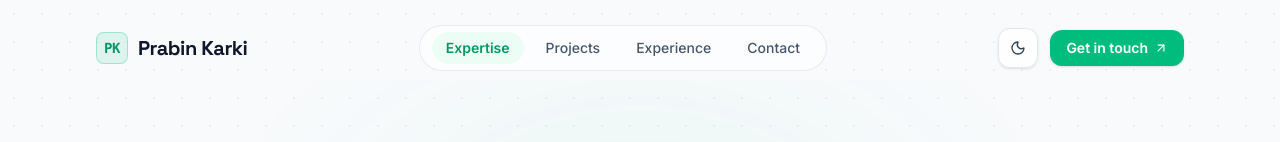
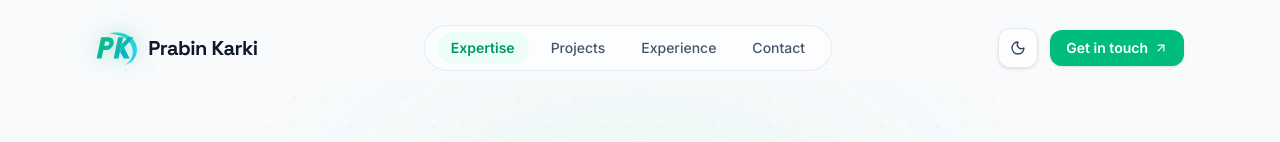
Before and after one commit to prabin2058/Update_portfolio, a Next.js app: page / in a window 1280 px wide. Shown: the top 142 px of the page. Built offline with nearby package versions, Linux system fonts and the light colour scheme.

Commit message:
feat(branding): add BrandMark monogram SVG component and integrate into Navbar
Create BrandMark component featuring an italic PK monogram with a sweeping emerald-to-cyan gradient swoosh and replace text placeholder in Navbar.

```diff
--- /dev/null
+++ b/src/components/common/BrandMark.tsx
@@ -0,0 +1,35 @@
+interface BrandMarkProps {
+  className?: string;
+}
+
+/**
+ * The "PK" logo: italic monogram with a sweeping swoosh, in the portfolio's
+ * emerald-to-cyan colours. Decorative: the name next to it already labels the link.
+ * Same drawing as the tab icon (src/app/icon.svg).
+ */
+export function BrandMark({ className = "" }: BrandMarkProps) {
+  return (
+    <svg viewBox="-6 -68 396 338" className={className} aria-hidden="true" focusable="false">
+      <defs>
+        <linearGradient id="pk-letters" gradientUnits="userSpaceOnUse" x1="0" y1="0" x2="310" y2="200">
+          <stop offset="0" stopColor="#10b981" />
+          <stop offset="1" stopColor="#06b6d4" />
+        </linearGradient>
+        <linearGradient id="pk-swoosh" gradientUnits="userSpaceOnUse" x1="120" y1="-40" x2="360" y2="260">
+          <stop offset="0" stopColor="#2dd4bf" />
+          <stop offset="1" stopColor="#22d3ee" />
+        </linearGradient>
+      </defs>
+      <path
+        fill="url(#pk-swoosh)"
+        d="M118 -38C292 -74 408 36 372 160C358 208 322 244 262 262C334 222 352 150 330 86C304 10 232 -22 118 -38Z"
+      />
+      <g transform="translate(0 200) skewX(-12) translate(0 -200)" fill="url(#pk-letters)">
+        <path fillRule="evenodd" d="M0 0H70A60 60 0 0 1 70 120H46V200H0Z M46 40H70A20 20 0 0 1 70 80H46Z" />
+        <rect x="160" y="0" width="46" height="200" />
+        <path d="M206 65.2L252.6 0H304.6L206 138Z" />
+        <path d="M206 138L235.9 96.1L310 200H256Z" />
+      </g>
+    </svg>
+  );
+}
--- a/src/components/layout/Navbar.tsx
+++ b/src/components/layout/Navbar.tsx
@@ -4,6 +4,7 @@ import { useState, useEffect } from "react";
 import Link from "next/link";
 import { Menu, X, ArrowUpRight } from "lucide-react";
 import { siteConfig } from "@/data/site";
+import { BrandMark } from "@/components/common/BrandMark";
 import { ThemeToggle } from "@/components/common/ThemeToggle";
 import { Container } from "@/components/common/Container";
 
@@ -93,9 +94,7 @@ export function Navbar() {
             className="group flex items-center gap-2.5 font-heading text-lg sm:text-xl font-bold tracking-tight text-slate-900 dark:text-white"
             id="nav-logo"
           >
-            <div className="w-8 h-8 rounded-lg bg-emerald-500/10 dark:bg-emerald-500/20 border border-emerald-500/30 flex items-center justify-center text-emerald-600 dark:text-emerald-400 font-mono font-bold text-sm group-hover:scale-105 transition-transform">
-              PK
-            </div>
+            <BrandMark className="h-9 w-auto shrink-0 drop-shadow-[0_0_10px_rgba(16,185,129,0.35)] group-hover:scale-105 transition-transform" />
             <span className="group-hover:text-emerald-500 dark:group-hover:text-emerald-400 transition-colors">
               {siteConfig.name}
             </span>
```
